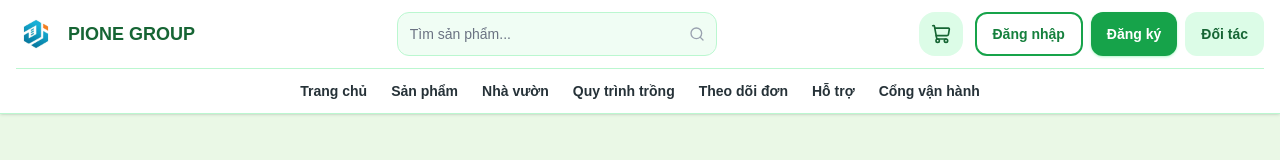
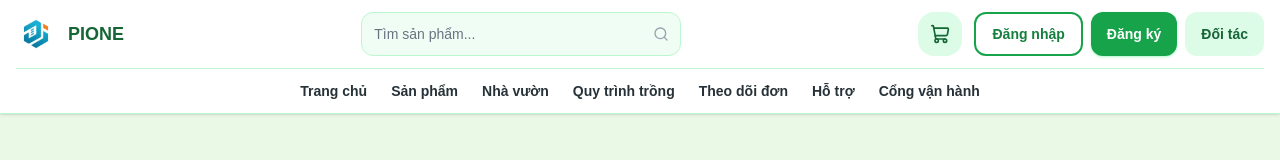
Before and after one commit to tranthonghoang06/UInongsan, a Next.js app: page / in a window 1280 px wide. Shown: the top 160 px of the page. Built offline with nearby package versions, Linux system fonts and the light colour scheme.

Commit message:
Ghi chú nội dung

```diff
--- a/app/components/layout/PublicHeader.tsx
+++ b/app/components/layout/PublicHeader.tsx
@@ -58,7 +58,7 @@ const PublicHeader: React.FC<PublicHeaderProps> = ({ cartCount = 0, onSearchChan
           <Link href="/" className="flex min-w-0 shrink-0 items-center gap-3">
             <AppLogo size={38} className="h-9 w-9 sm:h-10 sm:w-10" />
             <span className="max-w-[10rem] truncate whitespace-nowrap text-sm font-bold text-[#166534] sm:max-w-[12rem] sm:text-lg">
-              PIONE GROUP
+              PIONE
             </span>
           </Link>
 
```
